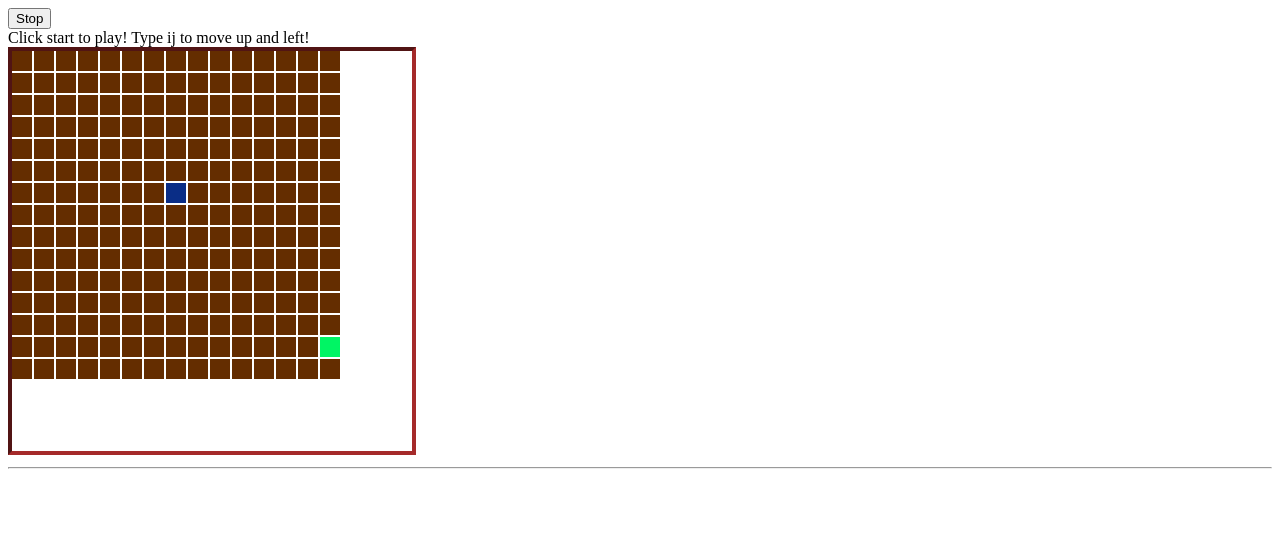
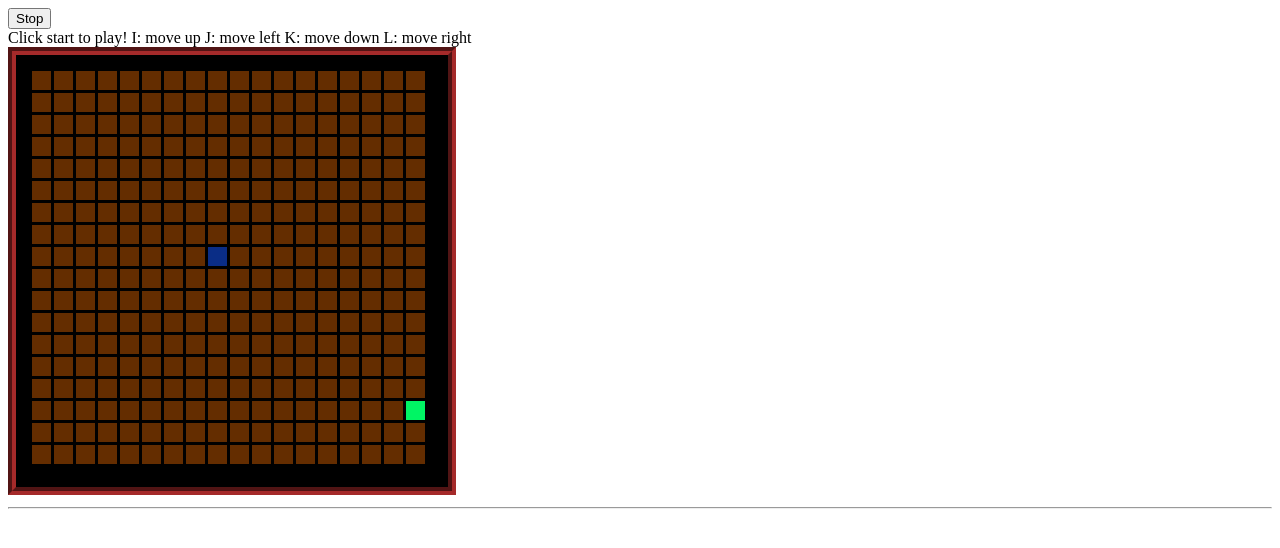
Before and after one commit to citizenbrain/SnakeGame, a plain HTML site: page index.html in a window 1280 px wide. Both pictures are taken after a click on the button "Start". Drawn offline with Linux system fonts and the light colour scheme.

Commit message:
cha cha changes

```diff
--- a/index.html
+++ b/index.html
@@ -21,7 +21,10 @@
 
 <div>
     Click start to play!
-    Type ij to move up and left!
+    I: move up
+    J: move left
+    K: move down
+    L: move right
 </div>
 
 
--- a/script.js
+++ b/script.js
@@ -1,3 +1,5 @@
+//"use strict"
+
 class Node{
     constructor(row, col, next = null){
         this.row = row,
@@ -91,8 +93,12 @@ document.addEventListener("DOMContentLoaded", function(){
                 case 'KeyJ':
                     direction='left';
                     break;
-
-
+                case 'KeyK':
+                    direction = 'down';
+                    break;
+                case 'KeyL':
+                    direction = 'right';
+                    break;
             }
 
         }
@@ -113,10 +119,10 @@ document.addEventListener("DOMContentLoaded", function(){
         snakecolor="rgb(10,45,134)"
         foodcolor="rgb(0,245,100)"
 
-        rownum=15;
-        colnum=15;
+        rownum=18;
+        colnum=18;
         cellsize=22;
-        inndercellsize=20;
+        inndercellsize=19;
 
 
         initializesnake();
@@ -214,9 +220,13 @@ document.addEventListener("DOMContentLoaded", function(){
 
         direction='up';
 
+     /*   function hitWall(row1, col1) {
+            if(row1 >)
+        }*/
+
         function collide(row1, col1, row2, col2)
         {
-            if(row1==row2 && col1==col2)
+            if(row1===row2 && col1===col2)
                 return true;
             else
                 return false;
@@ -232,13 +242,16 @@ document.addEventListener("DOMContentLoaded", function(){
 
         }
 
-        function hitself(newrow, newcol)
+        function hitSelfOrWall(newrow, newcol)
         {
             agent=list.head;
             while (agent!=null)
             {
-                if (collide(newrow, newcol, agent.row, agent.col))
+                if (collide(newrow, newcol, agent.row, agent.col)) {
+                    alert("You hit yourself game over!");
                     return true;
+                }
+
 
                 agent=agent.next;
             }
@@ -246,7 +259,7 @@ document.addEventListener("DOMContentLoaded", function(){
         }
 
         function growsnake() {
-            if (gameoverflag==true)
+            if (gameoverflag===true)
                 return;
 
 //alert("interval")
@@ -263,10 +276,17 @@ document.addEventListener("DOMContentLoaded", function(){
                     //list.insertAtBeginning(newrow, newcol);
                     //list.deleteLastNode();
                     break;
+                case 'down':
+                    newrow=list.head.row+1;
+                    newcol=list.head.col;
+                    break;
+                case 'right':
+                    newrow=list.head.row;
+                    newcol=list.head.col+1;
             }
 
 
-            if (hitself(newrow, newcol))
+            if (hitSelfOrWall(newrow, newcol))
             {
                 console.log("Game over!");
                 gameoverflag=true;
--- a/style.css
+++ b/style.css
@@ -1,5 +1,6 @@
 canvas {
     /*background-image: url('bird.jpg');*/
-
-    border: 4px inset brown;
+    padding: 1em;
+    background-color: black;
+    border: 0.5em groove brown;
 }
```
